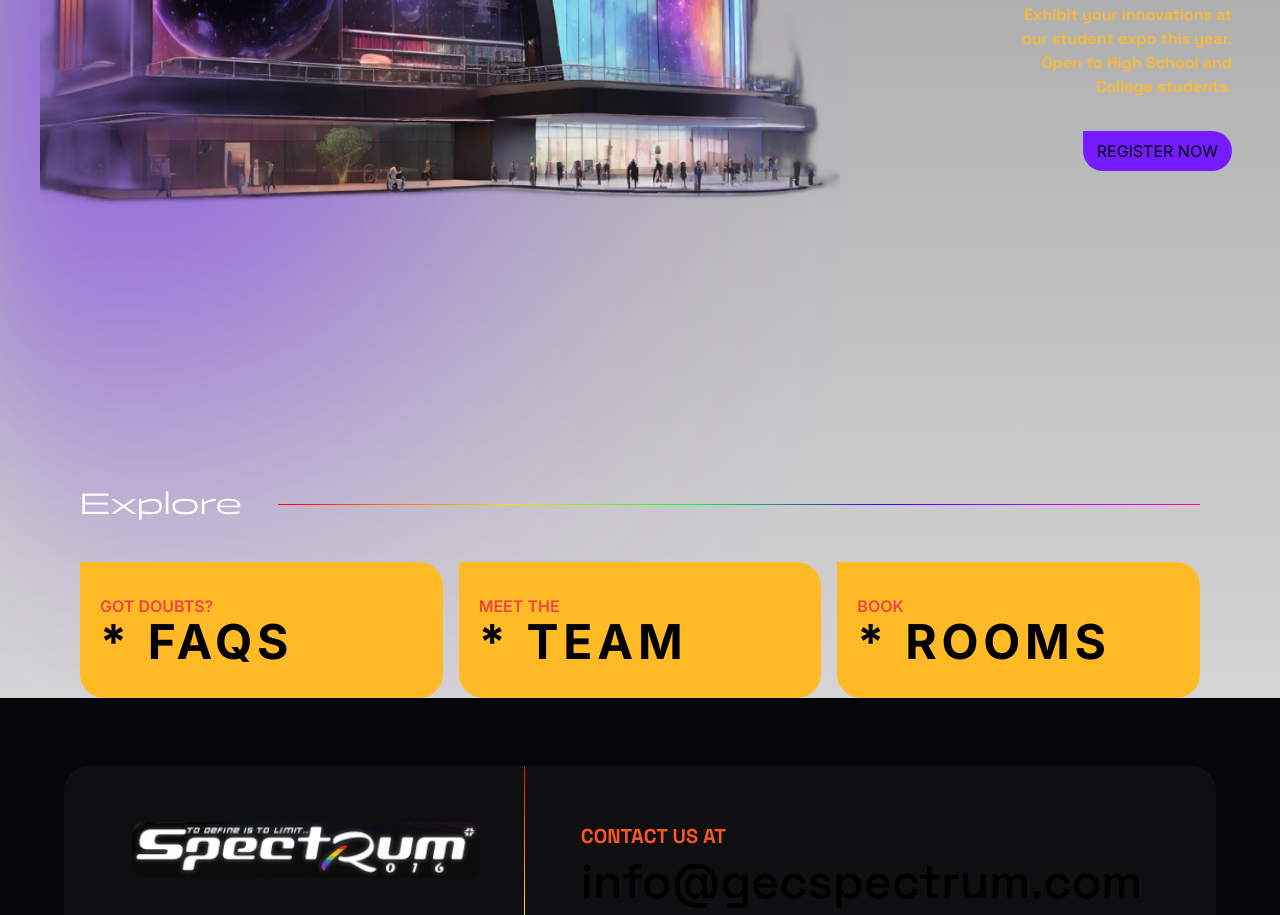
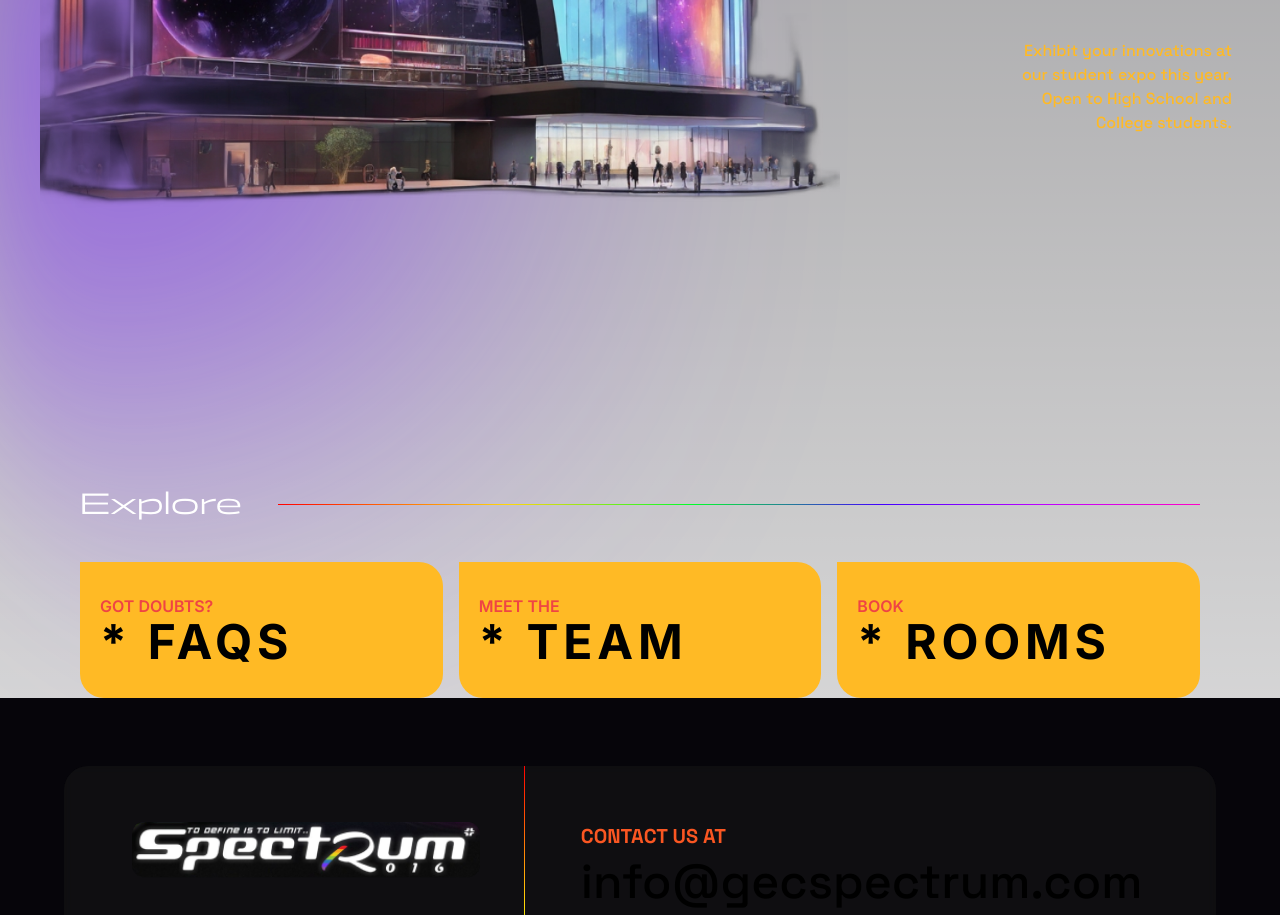
Before and after one commit to Engicos-Coders-Club/gec-spectrum-website-2024, a Next.js app: page / in a window 1280 px wide. Shown: the part 3260-4175 px from the top of the page. Built offline with nearby package versions, Linux system fonts and the light colour scheme; grey boxes are pictures that could not be loaded.

Commit message:
Hidden reg button expo

```diff
--- a/src/app/components/Expo.tsx
+++ b/src/app/components/Expo.tsx
@@ -27,7 +27,7 @@ const Expo = () => {
         <div className="md:w-1/5 p-2 flex flex-col justify-center md:items-end items-center gap-8 mt-8 md:mt-0">
             <h2 className={`${panchang.className} font-bold md:text-7xl text-5xl text-end`}>EXPO</h2>
             <p className={`${space.className} text-[#FFBA25] md:text-end md:mt-8 mt-5 text-center`}>Exhibit your innovations at our student expo this year. Open to High School and College students.</p>
-            <button className="bg-[#741CFF] rounded-3xl py-2 rounded-tl-none w-2/3">REGISTER NOW</button>
+            {/* <button className="bg-[#741CFF] rounded-3xl py-2 rounded-tl-none w-2/3">REGISTER NOW</button> */}
         </div>
     </div>
 
```
